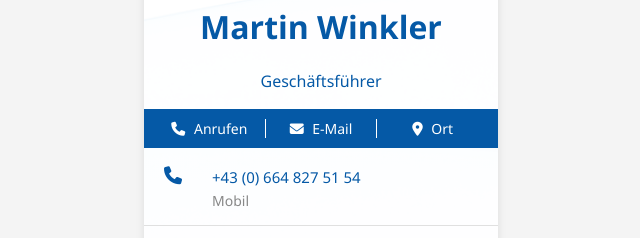
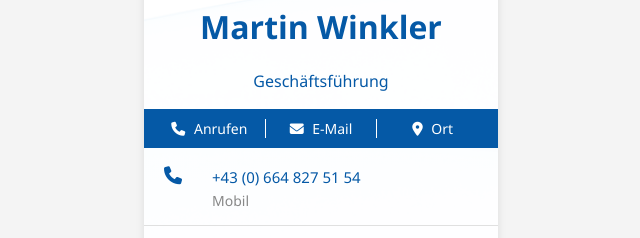
Before and after one commit to 00pwn/contact-winklermartin, a plain HTML site: page Visitenkarte_Website_MW/index.html in a window 1280 px wide. Shown: the part 253-491 px from the top of the page, 319-959 px from the left. Drawn offline with Linux system fonts and the light colour scheme.

Commit message:
Change job title from Geschäftsführer to Geschäftsführung

```diff
--- a/Visitenkarte_Website_MW/index.html
+++ b/Visitenkarte_Website_MW/index.html
@@ -21,7 +21,7 @@
       <img src="images/wn-siegel-blau-weiss.png"  class="profile-img">
    <div class="head">
  <h1>Martin Winkler</h1>
-    <p>Geschäftsführer<br/>
+    <p>Geschäftsführung<br/>
     </p>
  </div>
 
```
